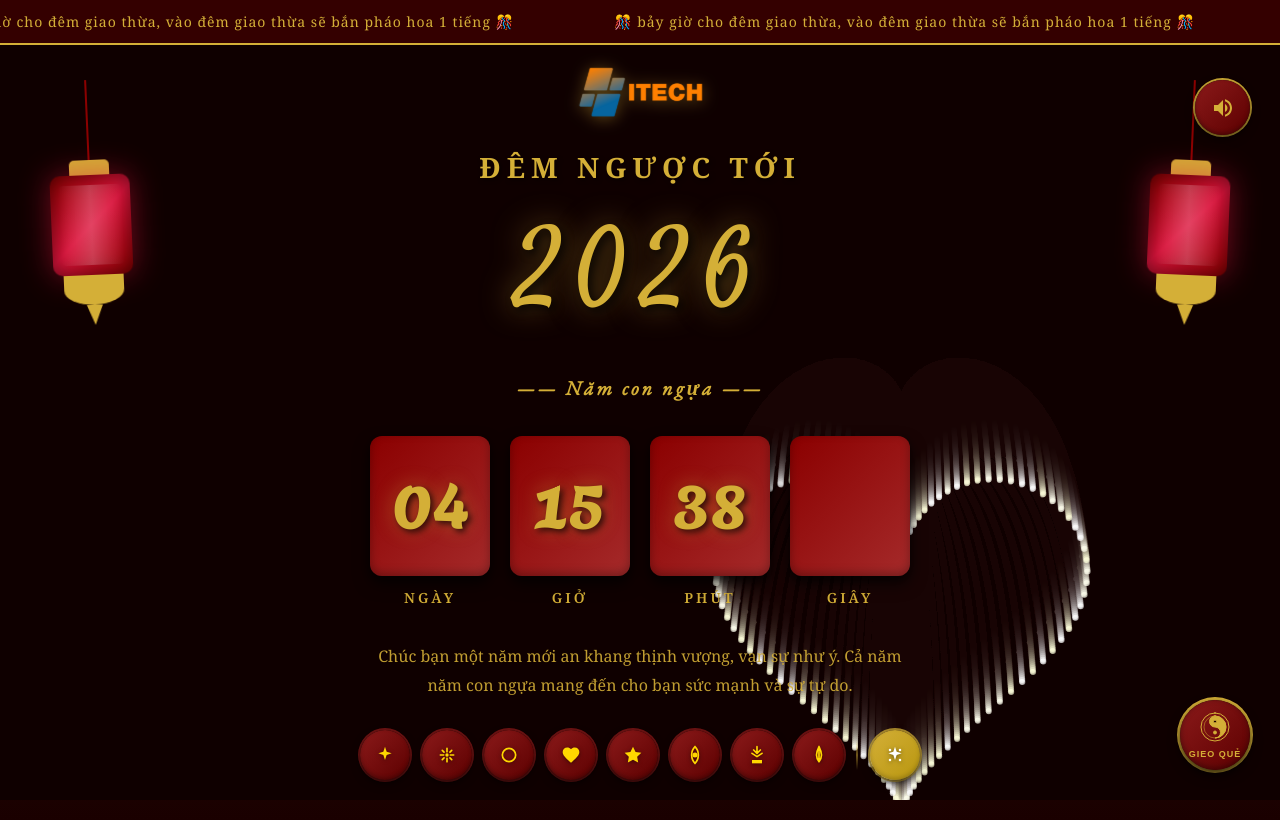
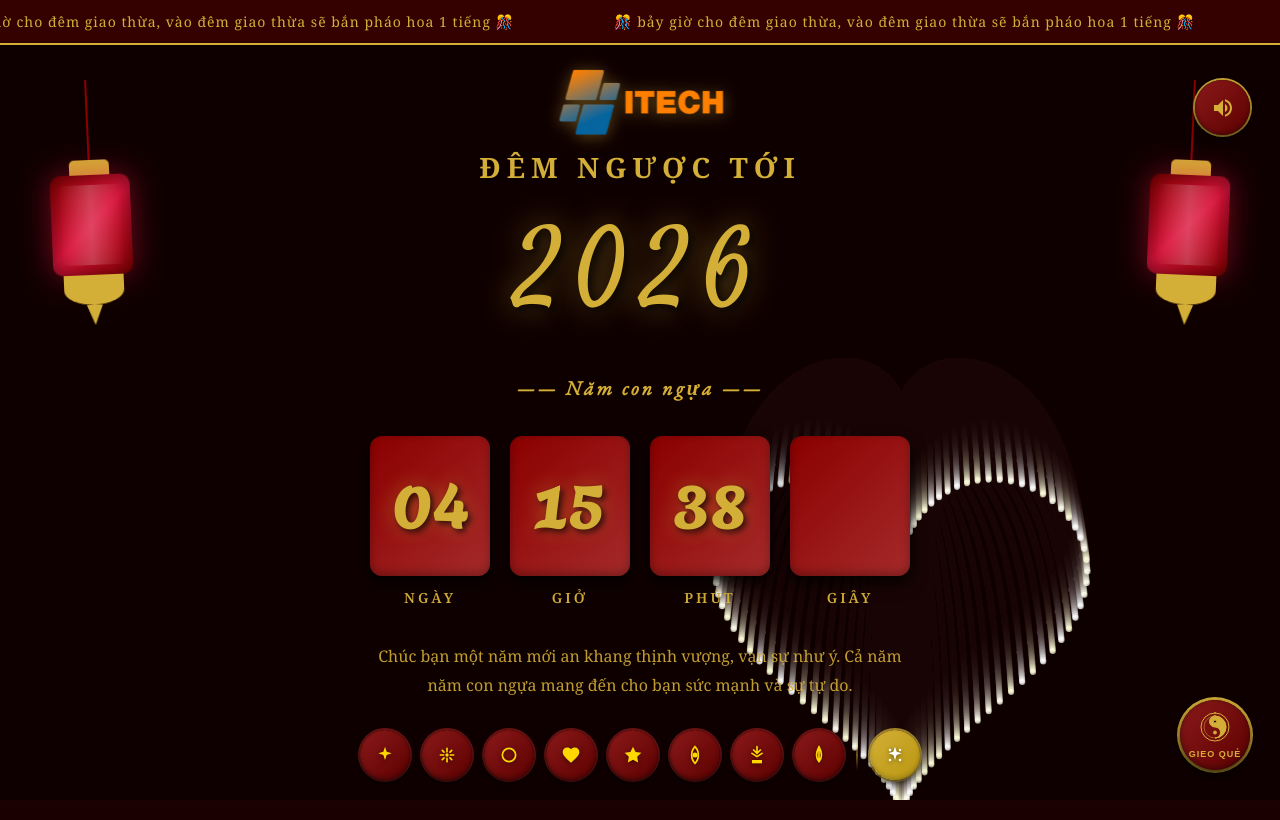
Before and after one commit to TruongDucDuong1109/New_year_2026, a React (Vite) app: page / in a window 1280 px wide. Built offline with nearby package versions, Linux system fonts and the light colour scheme.

Commit message:
fix : logo

```diff
--- a/src/App.css
+++ b/src/App.css
@@ -75,7 +75,7 @@
     }
 
 .company-logo img {
-    height: 60px;
+    height: 80px;
     width: auto;
     display: block;
     filter: drop-shadow(0 2px 8px rgba(212, 175, 55, 0.4));
```
